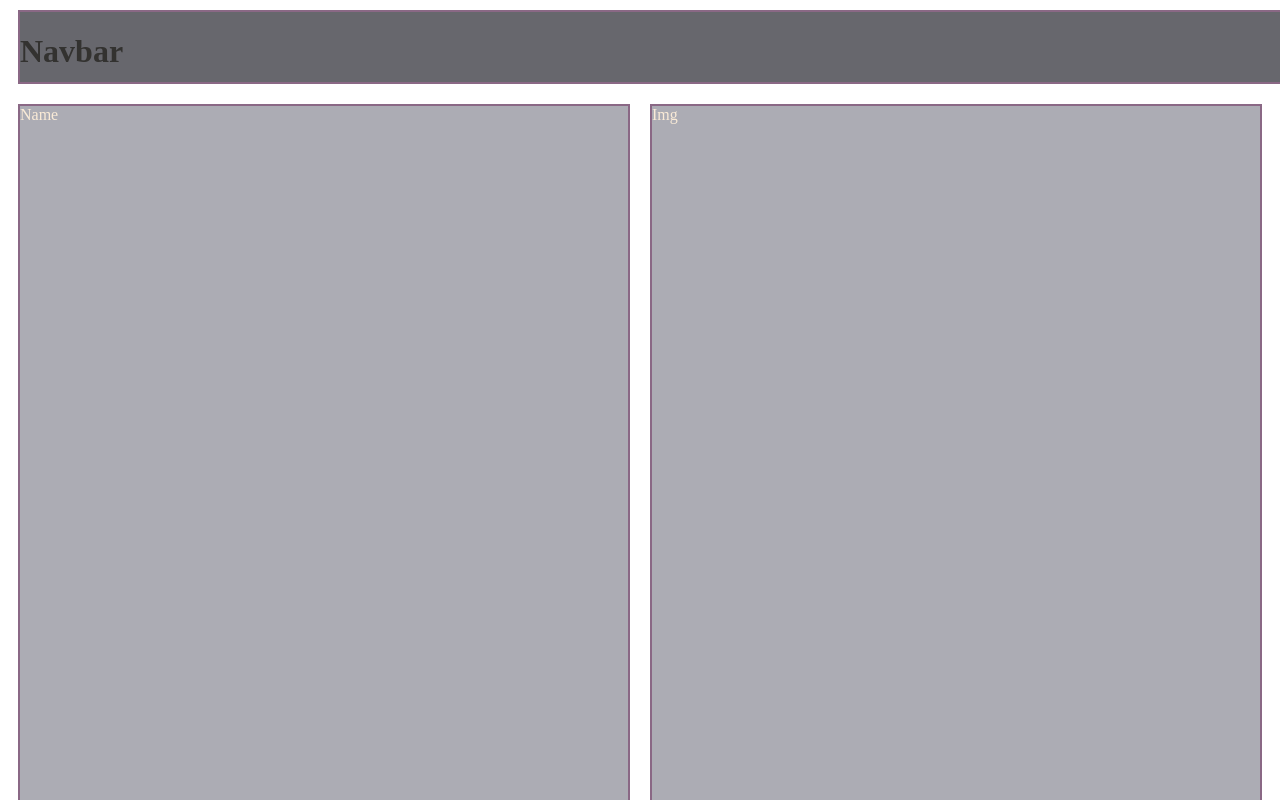
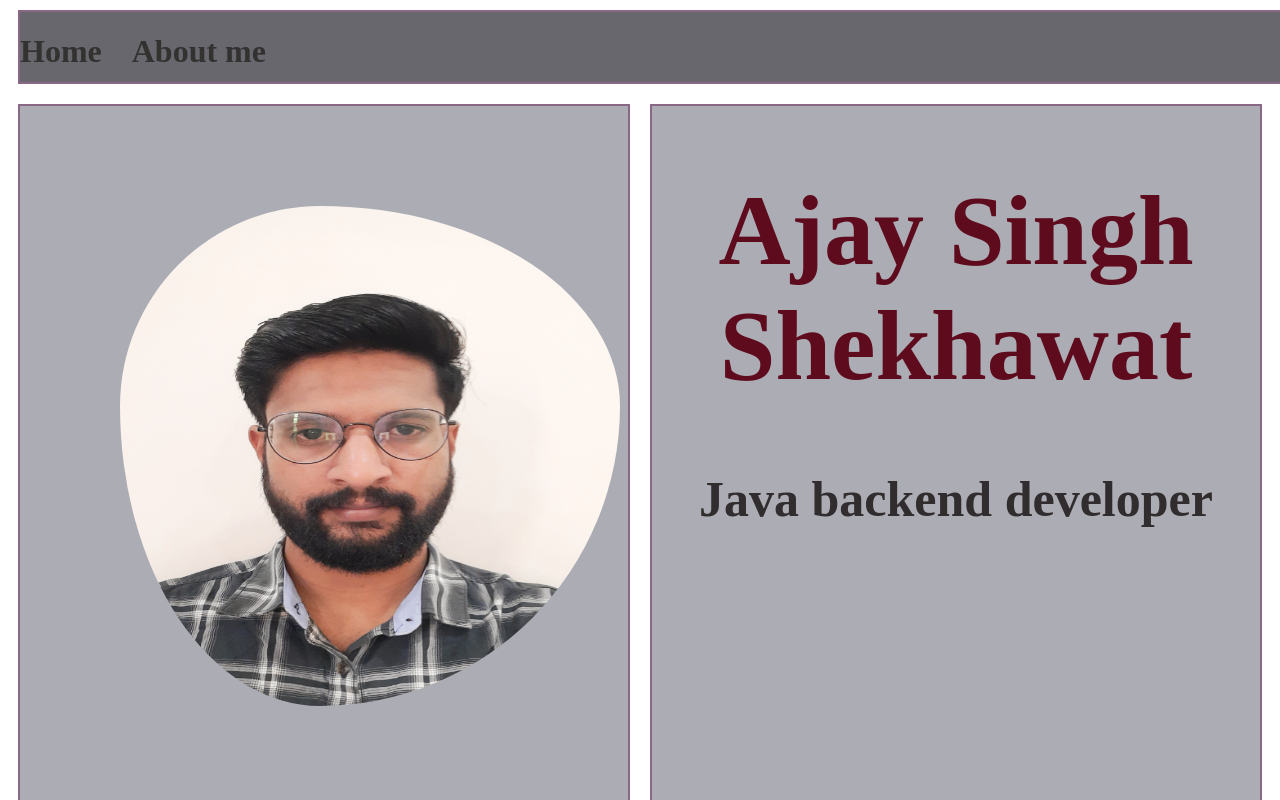
Before and after one commit to Ajay470/Ajay470.github.io, a plain HTML site: page index.html in a window 1280 px wide. Shown: the top 800 px of the page. Drawn offline with Linux system fonts and the light colour scheme.

Commit message:
changehome

```diff
--- a/index.html
+++ b/index.html
@@ -7,12 +7,21 @@
     <title>Document</title>
     <style>
         #navbar{
+            display: flex;
+            gap: 30px;
             width: 100%;
             margin: 10px;
             height: 70px;
             border: 2px solid rgb(138, 104, 133);
             color: rgb(51, 50, 48);
             background-color: rgb(103, 103, 109);
+        }
+        #avtar{
+            width: 500px;
+            height: 500px;
+            border-radius: 300px;
+            padding-left: 100px;
+            padding-top: 100px;
         }
 
         #top_img{
@@ -130,6 +139,16 @@
 
         }
 
+        #top_img-rigth >h1{
+            color: rgb(94, 11, 29);
+            text-align: center;
+            font-size: 100px;
+        }
+        #top_img-rigth >h3{
+            color: rgb(49, 44, 45);
+            text-align: center;
+            font-size: 50px;
+        }
 
 
 
@@ -138,12 +157,20 @@
 <body>
 
     <div id="navbar">
-        <h1>Navbar</h1>
+        <h1>Home</h1>
+        <h1>About me</h1>
     </div>
 
     <div id="top_img">
-            <div id="top_img-left">Name</div>
-            <div id="top_img-rigth">Img</div>
+            <div id="top_img-left">
+
+                 <img id="avtar" src="/Ajay470.github.io/20220905_175506.jpg" alt="Ajay Img">
+
+            </div>
+            <div id="top_img-rigth">
+                <h1>Ajay Singh Shekhawat</h1>
+                <h3>Java backend developer</h3>
+            </div>
 
     </div>
     <div id="about">
```
Also changed, not shown: 20220905_175506.jpg (added).
